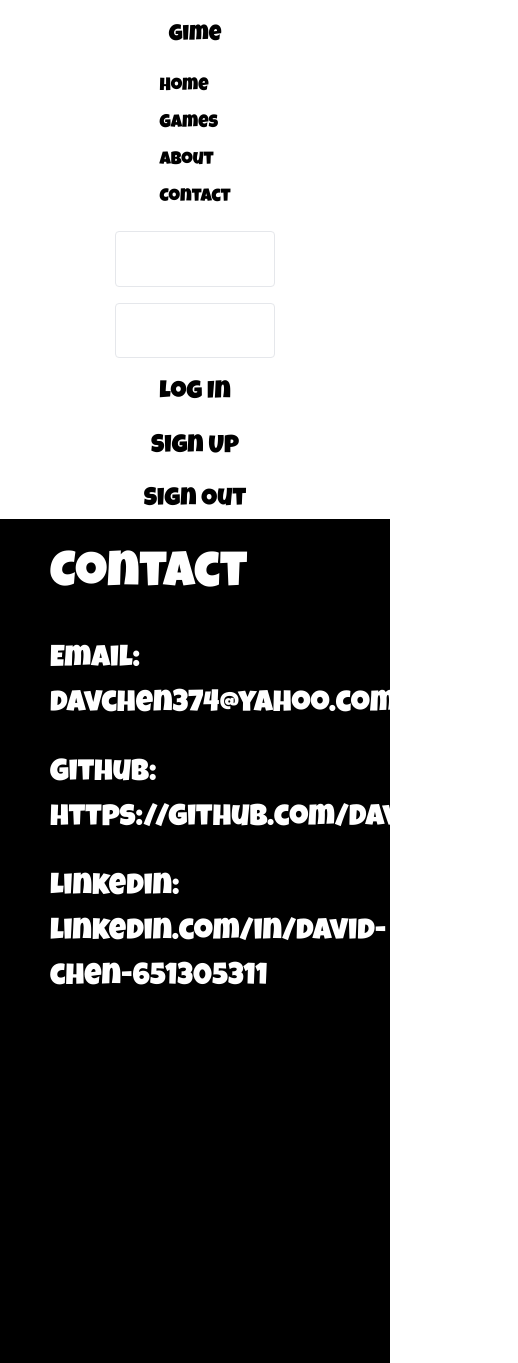
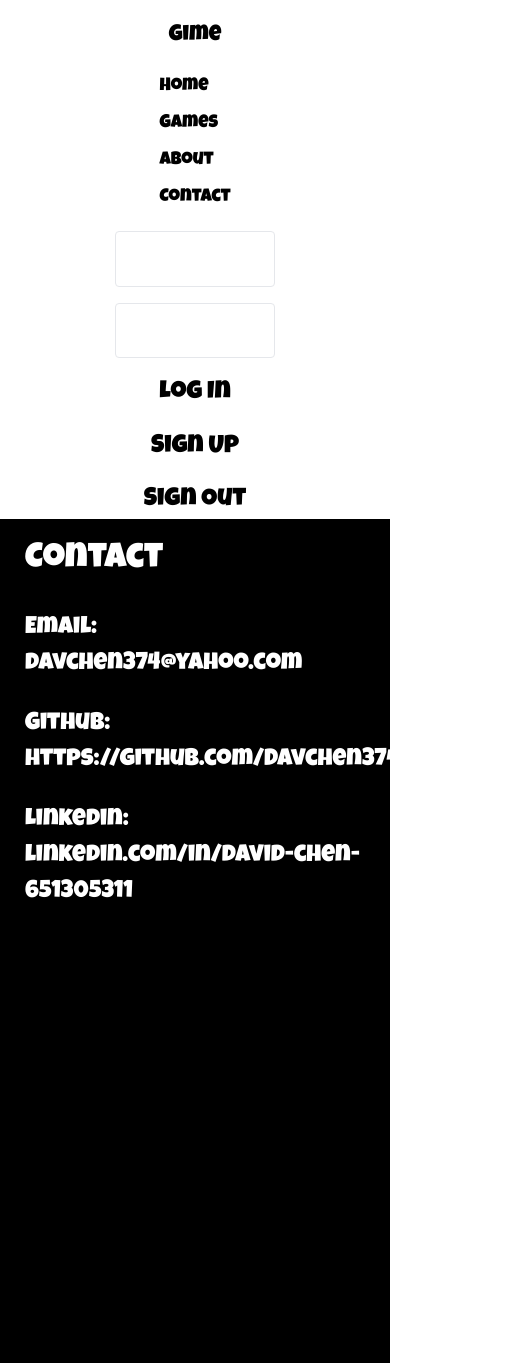
Before and after one commit to Davchen374/Game-Site, a React (Create React App) app: page /MyContact in a window 390 px wide. Shown: the whole page, 518 px wide, since content can reach past the window. Built offline with nearby package versions, Linux system fonts and the light colour scheme.

Commit message:
Add files via upload

```diff
--- a/src/Contact.css
+++ b/src/Contact.css
@@ -18,3 +18,21 @@
   min-height: 100vh;
   padding: 20px;
 }
+
+@media (max-width: 640px) {
+  .contact h1 {
+    font-size: 35px;  /* smaller font */
+    margin-left: 10px; /* smaller margin */
+    margin-right: 10px; /* prevent overflow */
+  }
+
+  .contact h2 {
+    font-size: 24px;
+    margin-left: 10px;
+    margin-right: 10px;
+  }
+
+  .contact {
+    padding: 15px; /* less padding on small screens */
+  }
+}
```
